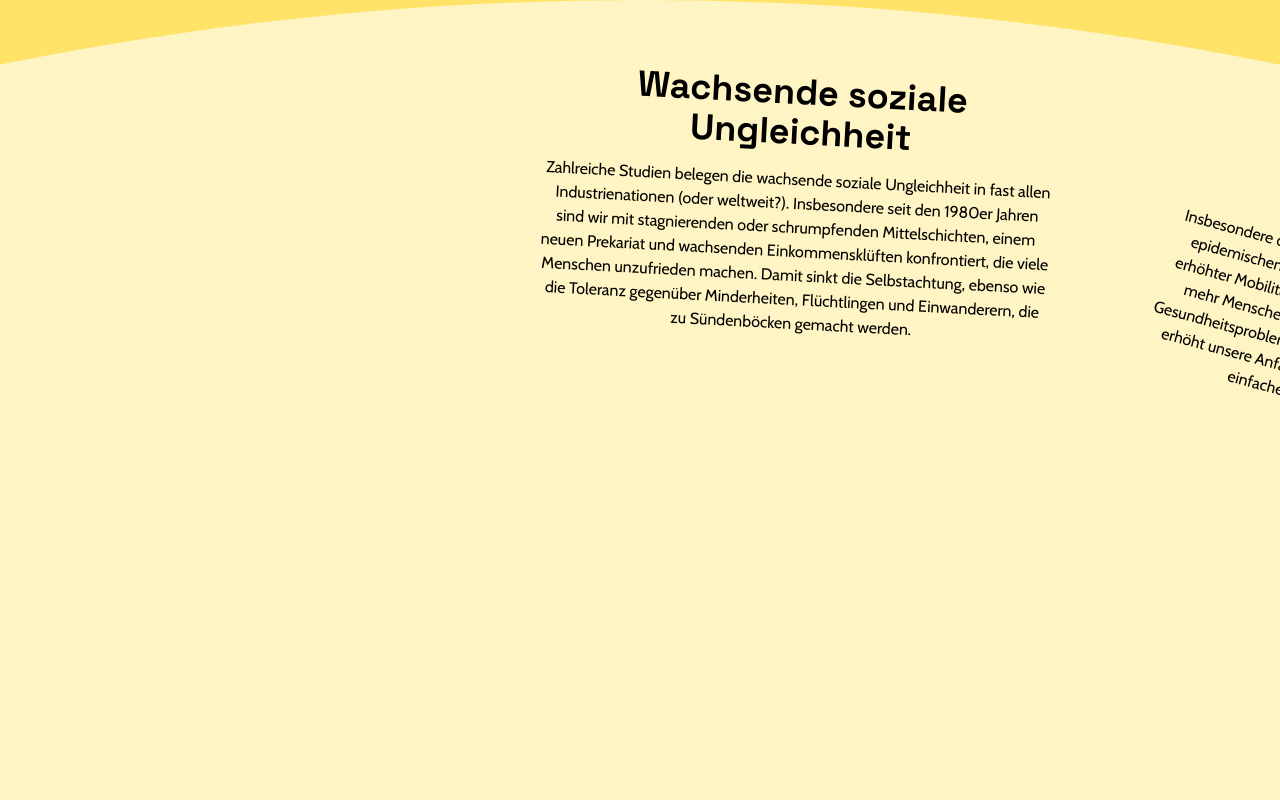
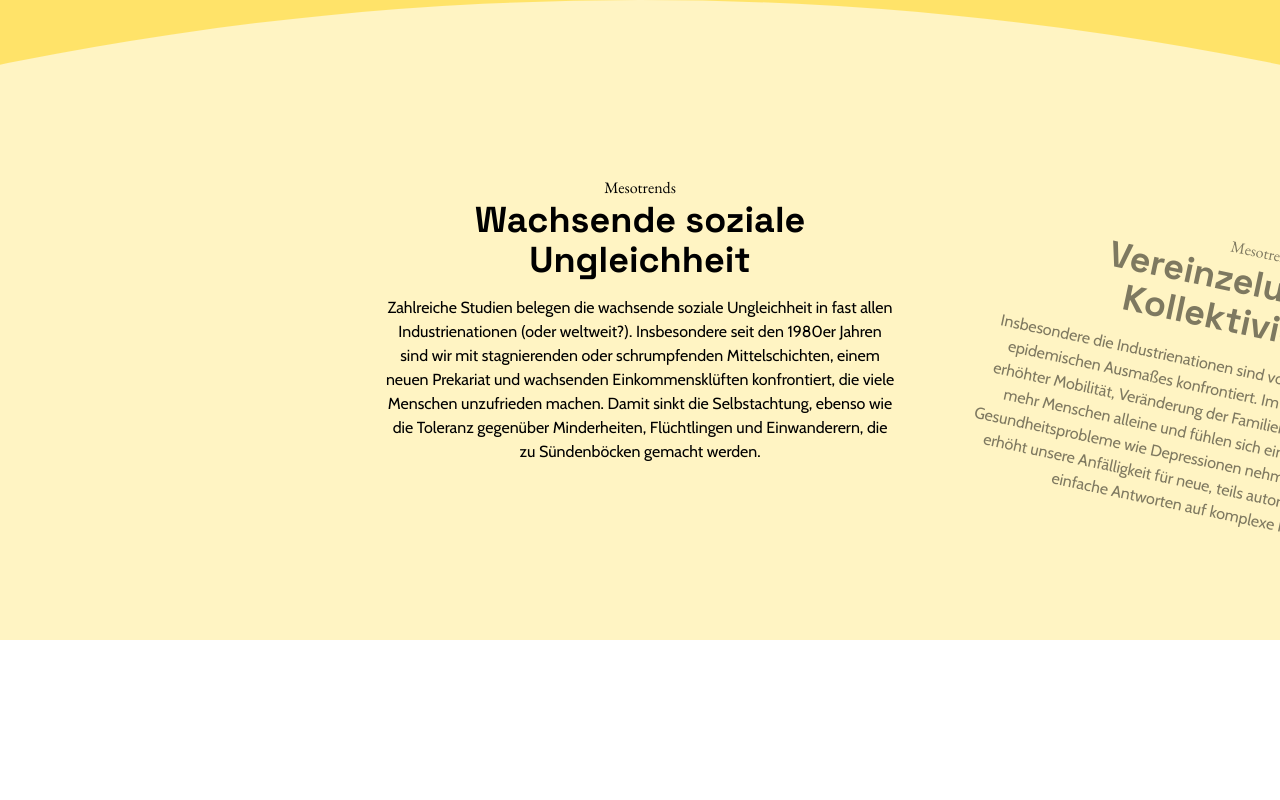
Before and after one commit to DetektivKollektiv/colab-infographic, a Vue app: page / in a window 1280 px wide. Shown: the top 800 px of the page. Built offline with nearby package versions, Linux system fonts and the light colour scheme; what vue3-touch-events would draw is missing.

Commit message:
added Styles

```diff
--- a/src/components/Trends/Trends.vue
+++ b/src/components/Trends/Trends.vue
@@ -22,29 +22,32 @@
             </TextBlock>
         </div> -->
         <div class="overflow-hidden bg-yellow-500">
-            <div class="w-screen relative">
+            <div class="w-screen relative h-[80vh]">
                 <div
                     class="rounded-full w-[500vw] h-[500vw] absolute -translate-x-1/2 left-1/2 bg-yellow-300"
                 ></div>
-                <p
-                    class="font-serif absolute -translate-x-1/2 top-[25%] md:top-[15%] left-1/2"
-                >
-                    Wie Wirkung von Trends
-                </p>
 
                 <div
-                    class="w-0 h-[500vw] relative left-1/2 -translate-x-1/2"
-                    :style="{ transform: `rotate(${3}deg) translateX(-50%)` }"
+                    class="w-0 h-[500vw] relative left-1/2 -translate-x-1/2 transition-transform"
+                    :style="getStyle(currentRotation)"
                 >
                     <div
-                        class="h-[500vw] w-0 absolute left-1/2"
+                        class="h-[500vw] w-0 absolute left-1/2 cursor-pointer"
                         v-for="mesotrend in getTrends(mesotrends)"
                         :key="mesotrend"
-                        :style="mesotrend.style"
+                        :style="getStyle(mesotrend.rotation)"
+                        :class="{
+                            'opacity-50':
+                                currentRotation * -1 !== mesotrend.rotation,
+                        }"
+                        @click="setRotation(mesotrend.rotation)"
                     >
                         <TextBlock
-                            class="w-screen -translate-x-1/2 mt-[25vh] -translate-y-1/2"
+                            class="w-screen -translate-x-1/2 mt-[40vh] -translate-y-1/2"
                         >
+                            <template v-slot:subtitle>
+                                <p class="font-serif">Mesotrends</p>
+                            </template>
                             <template v-slot:title>
                                 <h1>{{ mesotrend.headline }}</h1>
                             </template>
@@ -76,20 +79,29 @@
 <script setup>
 import mesotrends from '@/api/mesotrends.json'
 
-const currentRotation = ref(0)
-
 function getTrends(trends) {
     return trends.map((trend, i) => ({
-        style: {
-            transform: `rotate(${12 * i}deg) translateX(-50%)`,
-        },
+        rotation: 12 * i,
         headline: trend.headline,
         text: trend.text,
     }))
 }
 
-function setRotation() {
-    currentRotation.value = currentRotation.value * -1
+function getStyle(rotation) {
+    return {
+        transform: `rotate(${rotation}deg) translateX(-50%)`,
+    }
+}
+const currentRotation = ref(0)
+
+function setRotation(rotation) {
+    currentRotation.value = rotation * -1
+    console.log(
+        'setRotation',
+        rotation,
+        getStyle(currentRotation.value),
+        currentRotation.value
+    )
 }
 </script>
 <style scoped></style>
```
